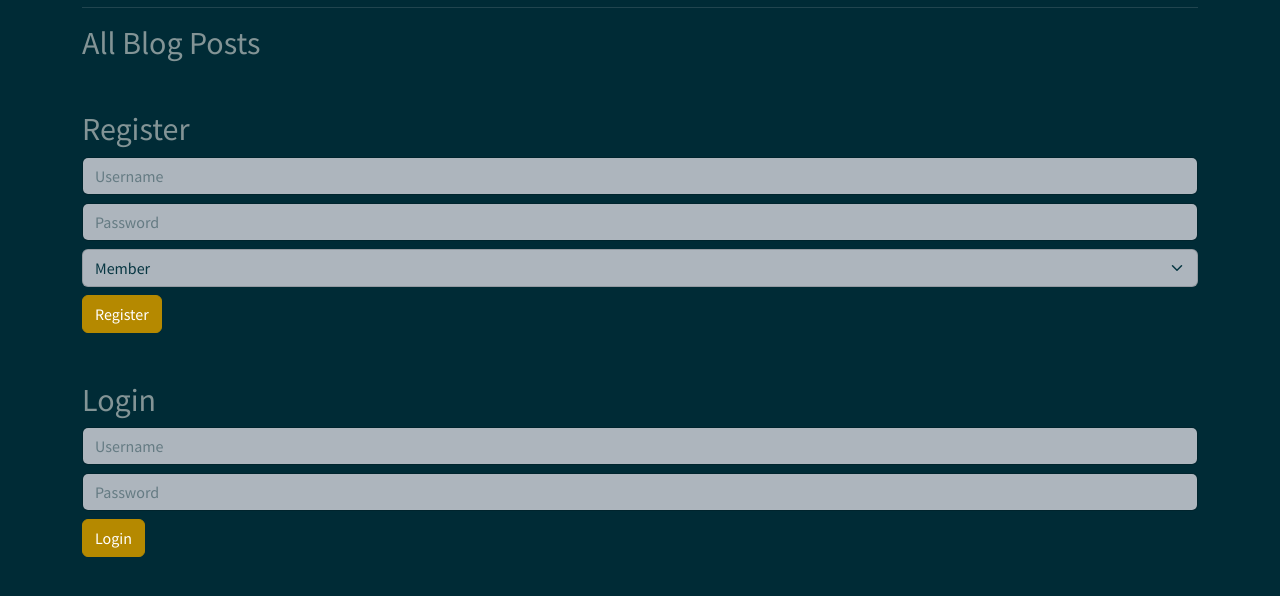
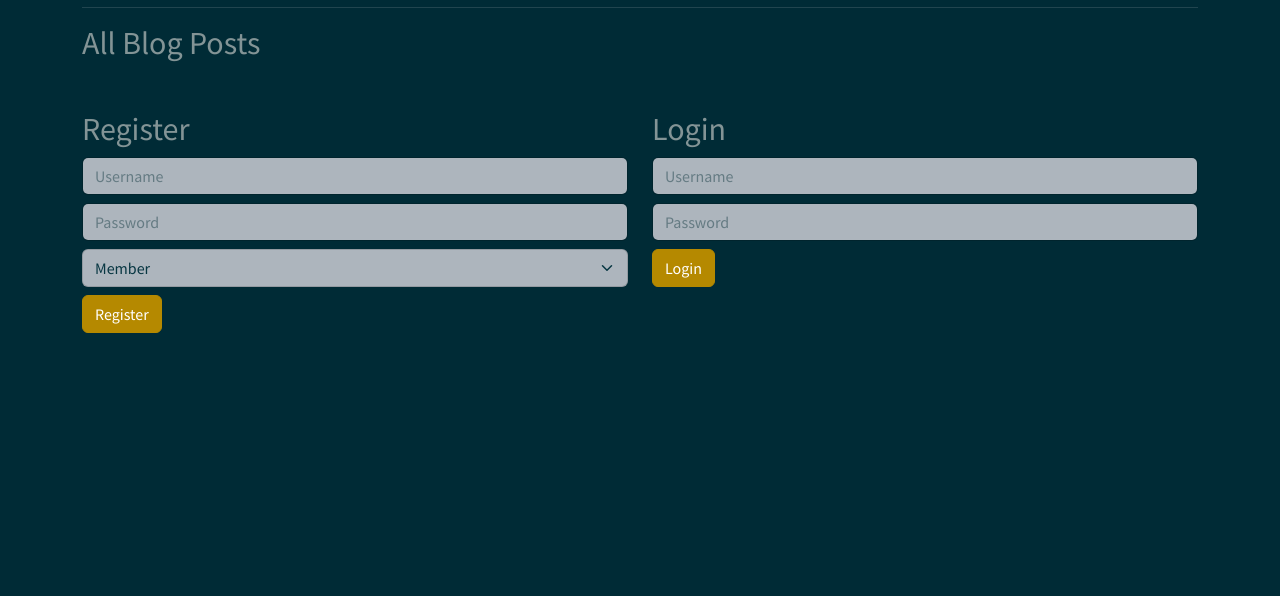
Before and after one commit to yinyue0914/2030-Project, a website: page views/index.html in a window 1280 px wide. Shown: the part 116-712 px from the top of the page. Drawn offline with nearby package versions, Linux system fonts and the light colour scheme; files that its build step writes are made by us from their sources; no server answers.

Commit message:
1B grid layout
made a grid layout

```diff
--- a/views/index.html
+++ b/views/index.html
@@ -52,6 +52,8 @@
             </form>
         </div>
 
+        <div class="row">
+            <div class="col-md-6">
               <h2>Register</h2>
               <form id="register-form" class="mb-5">
                 <input type="text" name="username" class="form-control mb-2" placeholder="Username" required />
@@ -62,7 +64,9 @@
                 </select>
                 <button class="btn btn-primary" type="submit">Register</button>
               </form>
+            </div>
 
+            <div class="col-md-6">
               <h2>Login</h2>
               <form id="login-form">
                 <input type="text" name="username" class="form-control mb-2" placeholder="Username" required />
@@ -70,6 +74,9 @@
                 <button class="btn btn-primary" type="submit">Login</button>
               </form>
             </div>
+          </div>
+
+    </div>
 
     <script src="https://cdn.jsdelivr.net/npm/bootstrap@5.3.3/dist/js/bootstrap.bundle.min.js"></script>
     <script src="/js/home.js"></script>
```
Lines whose indentation alone changed are shown as unchanged.
